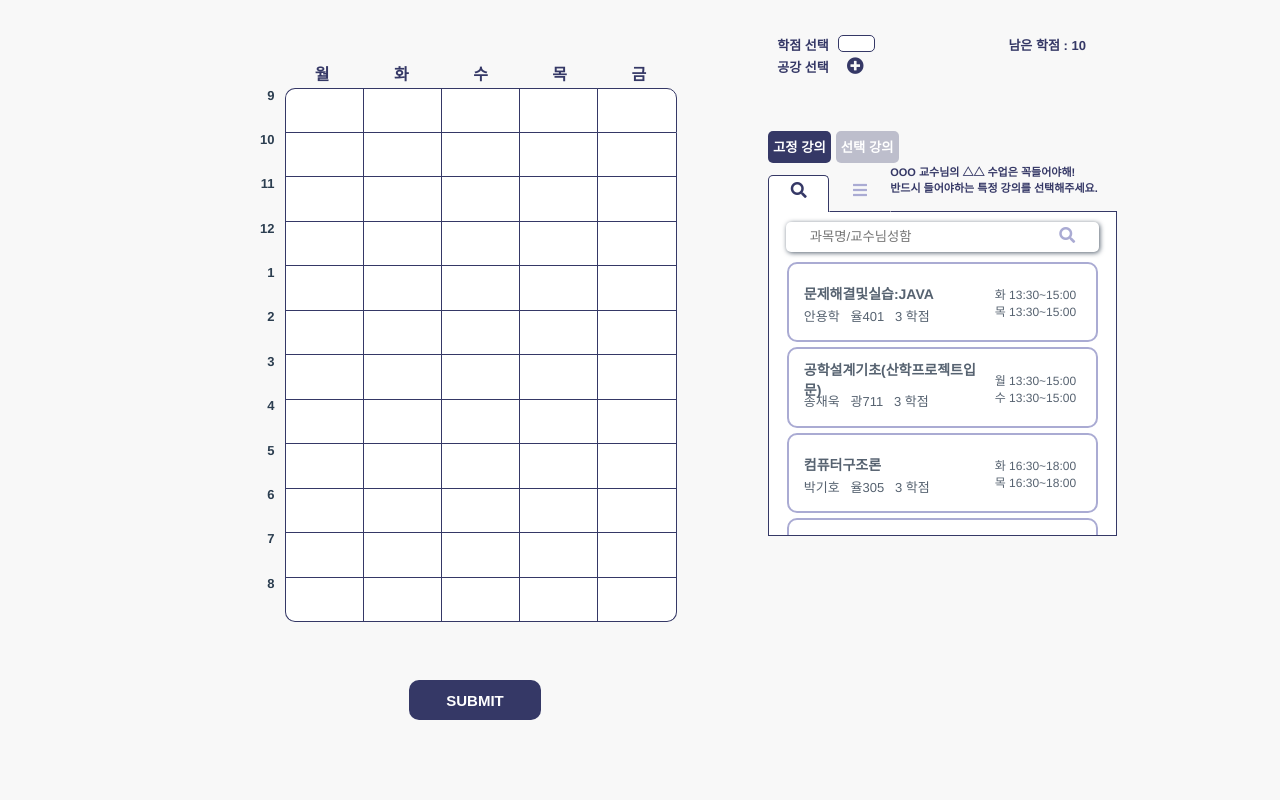
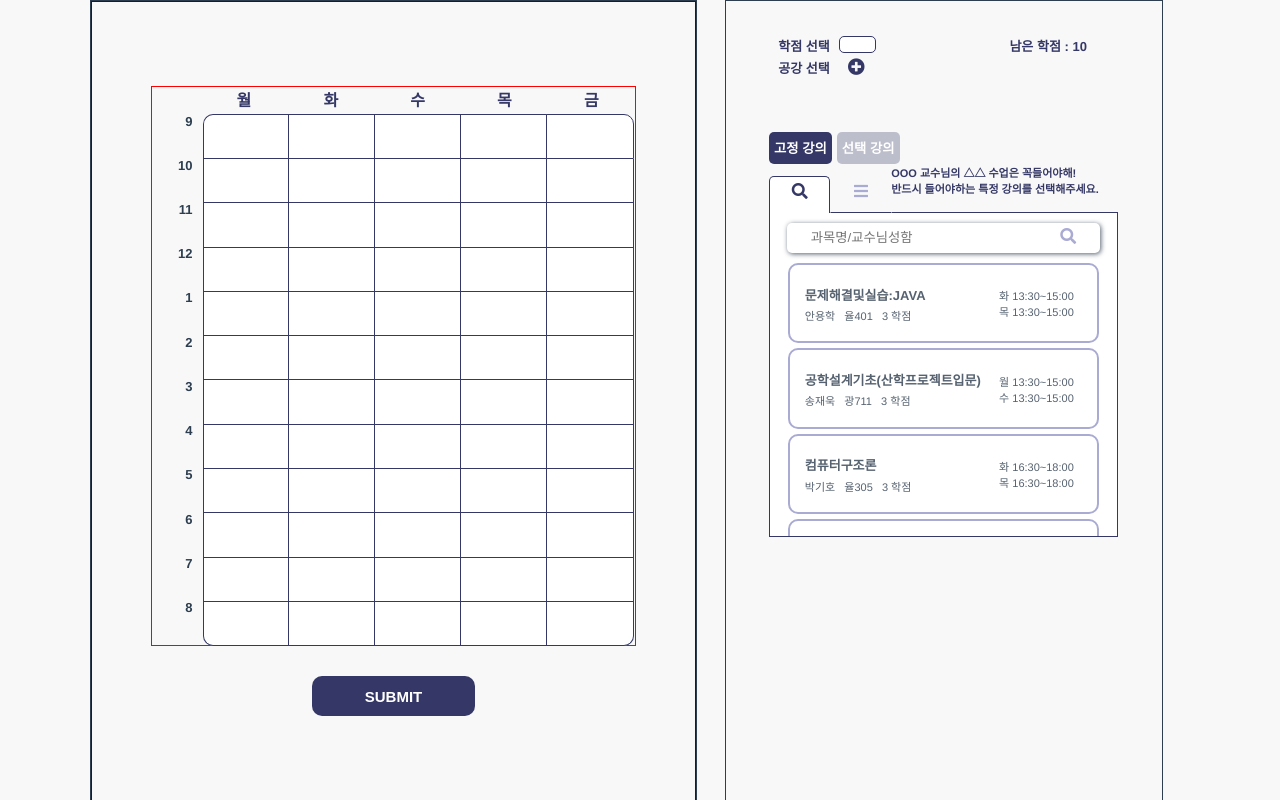
Before and after one commit to ekffhd/scheduler-refactor2, a Vue app: page / in a window 1280 px wide. Built offline with nearby package versions, Linux system fonts and the light colour scheme; what vue-nav-tabs would draw is missing.

Commit message:
Reducing the height of the timetable and the font size

```diff
--- a/src/components/InputInform/InputBasicInform.vue
+++ b/src/components/InputInform/InputBasicInform.vue
@@ -182,4 +182,5 @@
 
 
 
+
 </style>
--- a/src/components/InputInform/Option/OptionAddedLectureData.vue
+++ b/src/components/InputInform/Option/OptionAddedLectureData.vue
@@ -40,6 +40,7 @@
         padding-left: 15px;
         padding-right: 15px;
         cursor: pointer;
+        color: #566270;
     }
     #lecture_data{
         display: inline-block;
@@ -58,7 +59,7 @@
         float: left;
         width: 67%;
         height: 55%;
-        font-size: 14px;
+        font-size: 12px;
         font-weight: bold;
     }
     .wrap{
@@ -78,14 +79,8 @@
         float: left;
         width: 67%;
         height: 40%;
-        font-size: 13px;
+        font-size: 11px;
         text-align: left;
-    }
-    #lecture_time_wrap{
-        display: inline-block;
-        width: 30%;
-        height: 100%;
-        font-size: 12px;
     }
     #minus_hover_wrap{
         position: absolute;
--- a/src/components/InputInform/Option/OptionCategoryLectureList.vue
+++ b/src/components/InputInform/Option/OptionCategoryLectureList.vue
@@ -213,4 +213,6 @@
         font-size: 12px;
     }
 
+
+
 </style>
--- a/src/components/InputInform/Option/OptionSearchLecture.vue
+++ b/src/components/InputInform/Option/OptionSearchLecture.vue
@@ -187,7 +187,7 @@
         float: left;
         width: 67%;
         height: 55%;
-        font-size: 14px;
+        font-size: 13px;
         font-weight: bold;
     }
     .wrap{
@@ -206,16 +206,8 @@
         float: left;
         width: 67%;
         height: 40%;
-        font-size: 13px;
+        font-size: 11px;
         text-align: left;
-    }
-    #lecture_time_wrap{
-        display: inline-block;
-
-        width: 30%;
-        height: 100%;
-        font-size: 12px;
-
     }
 
 
--- a/src/components/InputInform/Pin/PinAddedLectureData.vue
+++ b/src/components/InputInform/Pin/PinAddedLectureData.vue
@@ -68,7 +68,7 @@
         float: left;
         width: 67%;
         height: 55%;
-        font-size: 14px;
+        font-size: 13px;
         font-weight: bold;
     }
     .wrap{
@@ -88,14 +88,14 @@
         float: left;
         width: 67%;
         height: 40%;
-        font-size: 13px;
+        font-size: 11px;
         text-align: left;
     }
     #lecture_time_wrap{
         display: inline-block;
         width: 30%;
         height: 100%;
-        font-size: 12px;
+        font-size: 11px;
     }
     #minus_hover_wrap{
         position: absolute;
--- a/src/components/InputInform/Pin/PinSearchLecture.vue
+++ b/src/components/InputInform/Pin/PinSearchLecture.vue
@@ -196,7 +196,7 @@
         float: left;
         width: 67%;
         height: 55%;
-        font-size: 14px;
+        font-size: 13px;
         font-weight: bold;
     }
     .wrap{
@@ -215,7 +215,7 @@
         float: left;
         width: 67%;
         height: 40%;
-        font-size: 13px;
+        font-size: 11px;
         text-align: left;
     }
     #lecture_time_wrap{
@@ -223,7 +223,7 @@
 
         width: 30%;
         height: 100%;
-        font-size: 12px;
+        font-size: 11px;
 
     }
 
--- a/src/components/InputInform/Scheduler.vue
+++ b/src/components/InputInform/Scheduler.vue
@@ -1,5 +1,5 @@
 <template>
-    <div >
+    <div>
         <div id="scheduler_wrap">
             <div class="table_head">
                 <table>
@@ -288,10 +288,7 @@
         padding: 0;
     }
     #scheduler_wrap{
-        width: 100%;
-        min-width: 440px;
-        height: 70%;
-        min-height: 470px;
+        height: 100%;
     }
     table{
         border-spacing: 0;
--- a/src/views/InputInform.vue
+++ b/src/views/InputInform.vue
@@ -3,11 +3,10 @@
         <div id="scheduler_wrap">
             <div id="scheduler_inner">
                 <scheduler id="scheduler"></scheduler>
+                <div id="submit_button_wrap">
+                    <button id="submit_button">SUBMIT</button>
+                </div>
             </div>
-            <div id="submit_button_wrap">
-                <button id="submit_button">SUBMIT</button>
-            </div>
-
         </div>
         <div id="option_select_wrap">
             <div id="input_basic_inform_wrap">
@@ -84,43 +83,43 @@
     #input_inform_wrap{
         display: inline-block;
         width: 90%;
-        min-width: 980px;
         max-width: 1100px;
+        max-height: 950px;
         height: 100vh;
     }
     #scheduler_wrap{
-        position: relative;
-        display: inline-block;
+        /*position: relative;*/
+        display: table;
         width: 55%;
         height: 100%;
         float: left;
+        border: 1px solid;
     }
     #scheduler_inner{
-        display: inline-block;
-        height: 100%;
-        padding-top: 10%;
+        display: table-cell;
+        border: 1px solid blue;
+        vertical-align: middle;
     }
     #submit_button_wrap{
-        position: absolute;
         display: inline-block;
         height: 5%;
-        width: 70%;
-        min-width: 440px;
-        top: 85%;
-        right: 0;
+        width: 90%;
+        margin-top: 5%;
     }
     #scheduler{
         display: inline-block;
-        width: 70%;
-        height: calc(100% + 1px);
+        width: 80%;
+        height: 70%;
+        border: 1px solid red;
     }
     #option_select_wrap{
         display: inline-block;
         width: calc( 40% - 4px);
-        min-width: 430px;
         height: 100%;
         min-height: 630px;
+        border: 1px solid;
     }
+
     #input_basic_inform_wrap{
         display: inline-block;
         width: 80%;
@@ -156,7 +155,6 @@
     #lecture_layout_wrap{
         display: inline-block;
         width: 80%;
-        min-width: 345px;
         height: 45%;
     }
     .active{
@@ -187,4 +185,36 @@
         outline: none;
     }
 
+
+    @media ( max-width: 769px){
+        #input_inform_wrap{
+            background-color: red;
+            width: 100vw;
+        }
+        #scheduler_wrap{
+            width: 100%;
+        }
+        #option_select_wrap{
+            display: none;
+        }
+
+    }
+
+    @media (max-width: 1210px){
+        #lecture_layout_wrap{
+            width: 90%;
+        }
+        #added_lecture_list_wrap{
+            width: 90%;
+        }
+    }
+    @media (max-width: 1075px){
+        #lecture_layout_wrap{
+            width: 100%;
+        }
+        #added_lecture_list_wrap{
+            width: 100%;
+        }
+    }
+
 </style>
```
